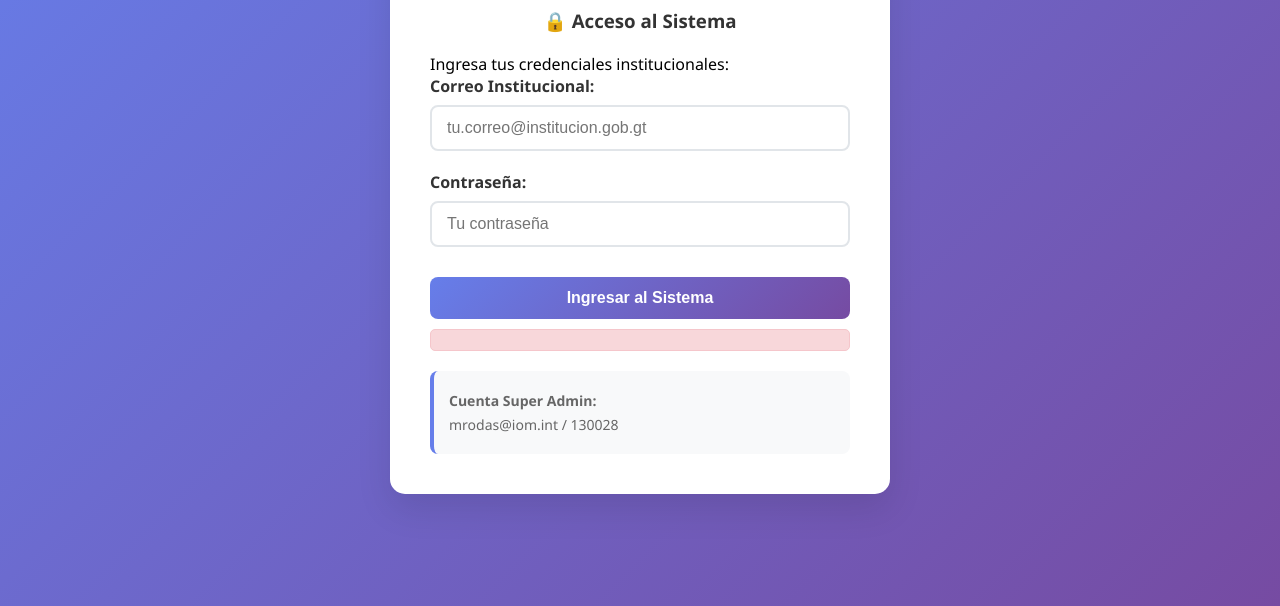
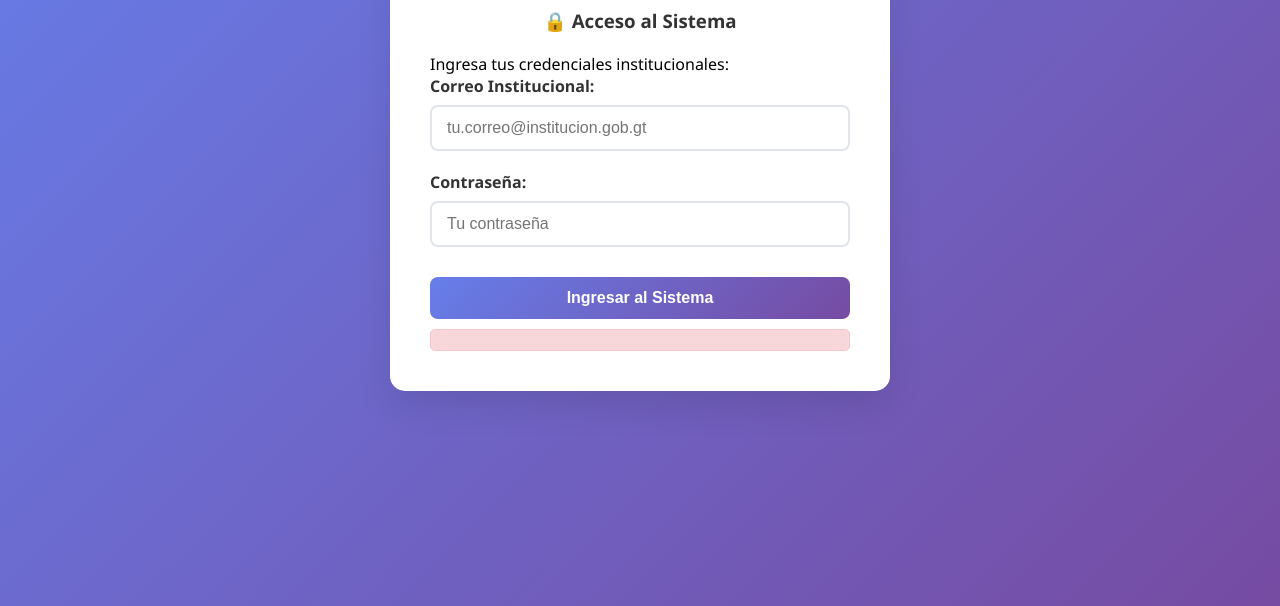
Before and after one commit to mrodasl/verificador-numeros, a website: page index.html in a window 1280 px wide. Shown: the part 194-800 px from the top of the page. Drawn offline with Linux system fonts and the light colour scheme.

Commit message:
Update index.html

```diff
--- a/index.html
+++ b/index.html
@@ -31,11 +31,6 @@
 
                 <button onclick="login()" class="btn-primary">Ingresar al Sistema</button>
                 <div id="loginError" class="error-message"></div>
-
-                <div class="demo-accounts">
-                    <p><strong>Cuenta Super Admin:</strong></p>
-                    <p>mrodas@iom.int / 130028</p>
-                </div>
             </div>
         </div>
     </div>
```
